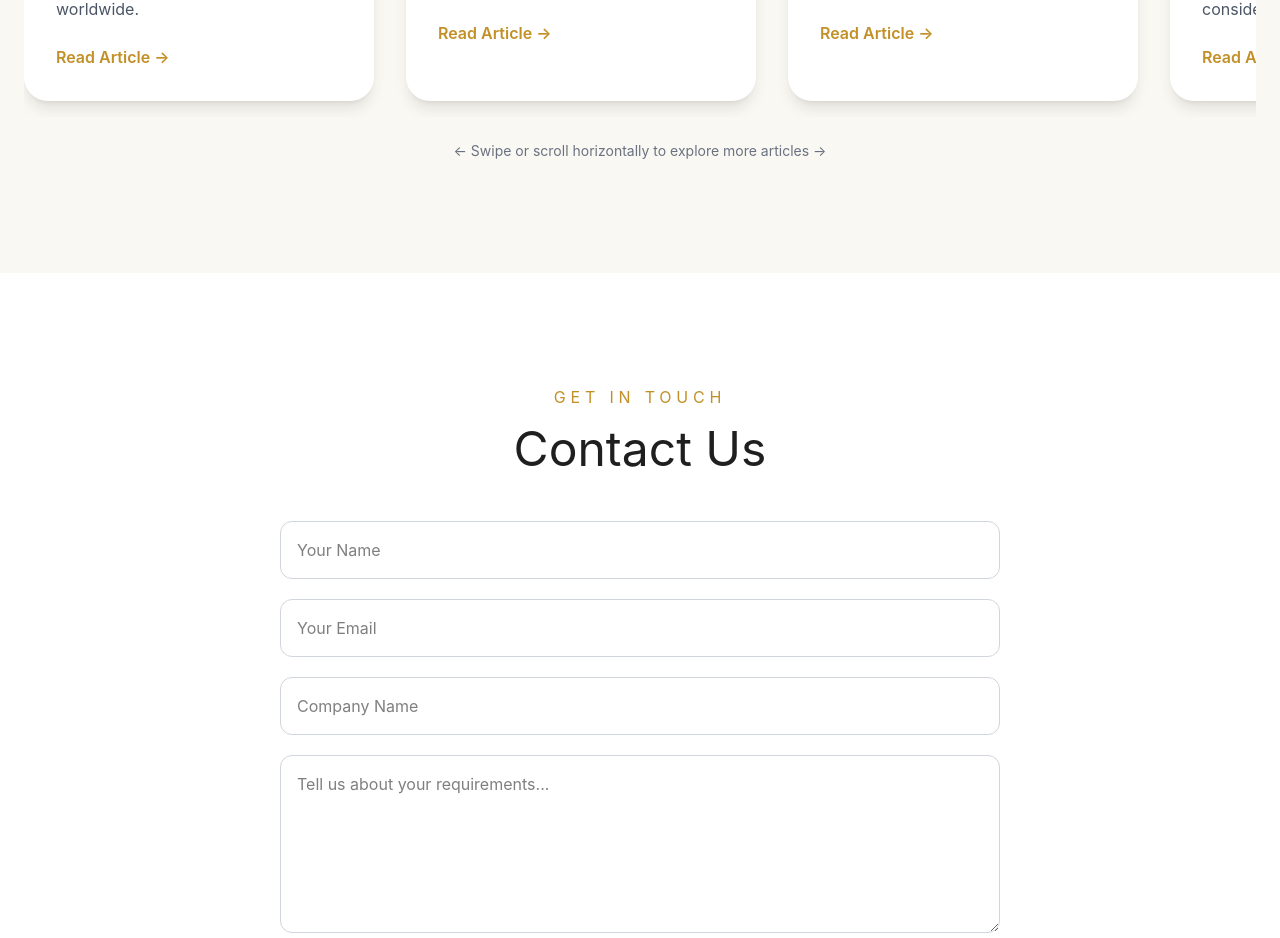
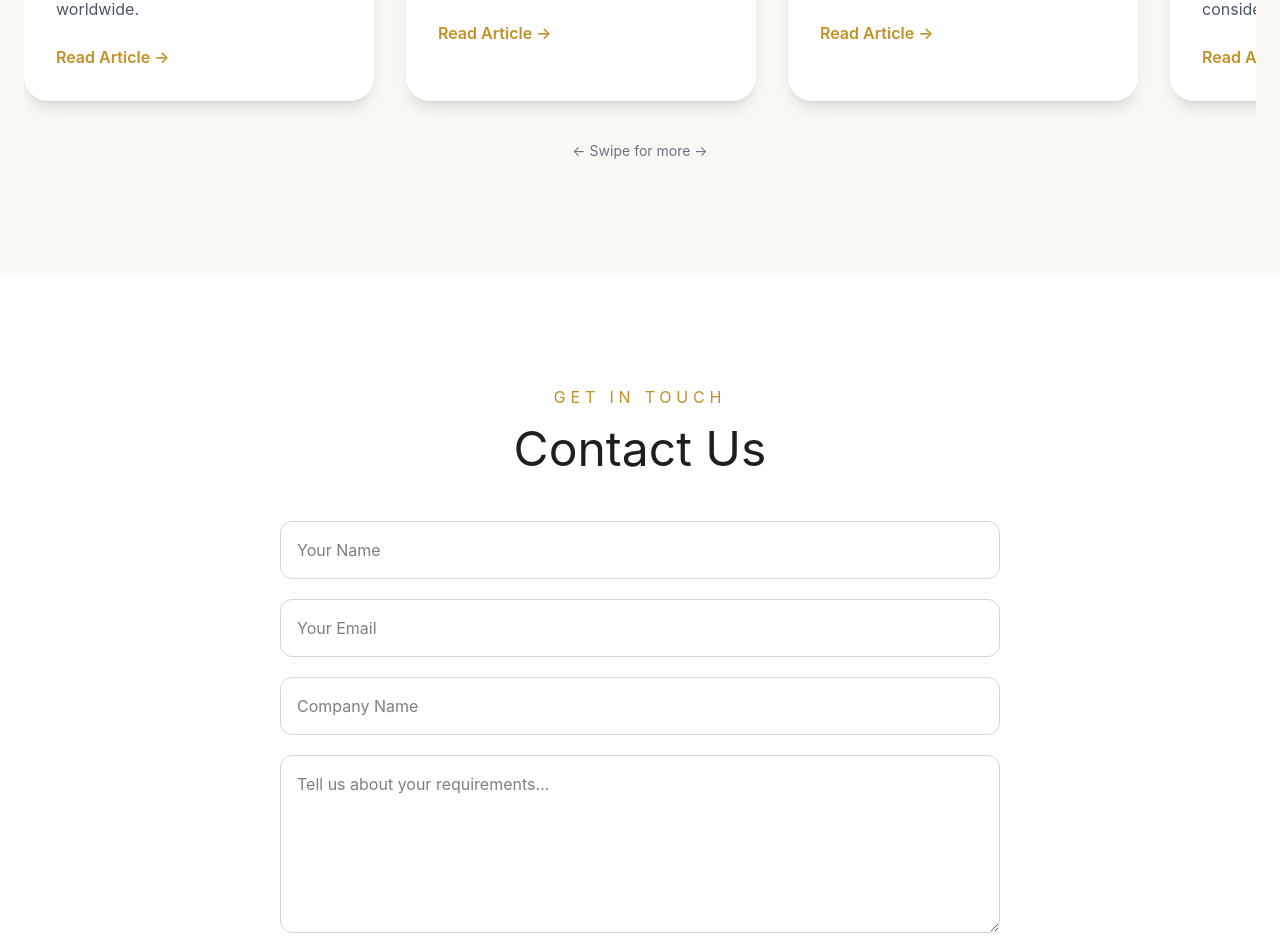
Before and after one commit to delvoraorigins-source/delvora-origins, a Next.js app: page / in a window 1280 px wide. Shown: the part 2932-3870 px from the top of the page. Built offline with nearby package versions, Linux system fonts and the light colour scheme.

Commit message:
Adjust hero section spacing

```diff
--- a/app/page.tsx
+++ b/app/page.tsx
@@ -390,7 +390,7 @@ return (
     </div>
 
     <p className="text-center mt-6 text-sm text-gray-500">
-      ← Swipe or scroll horizontally to explore more articles →
+      ← Swipe for more →
     </p>
 
   </div>
```
